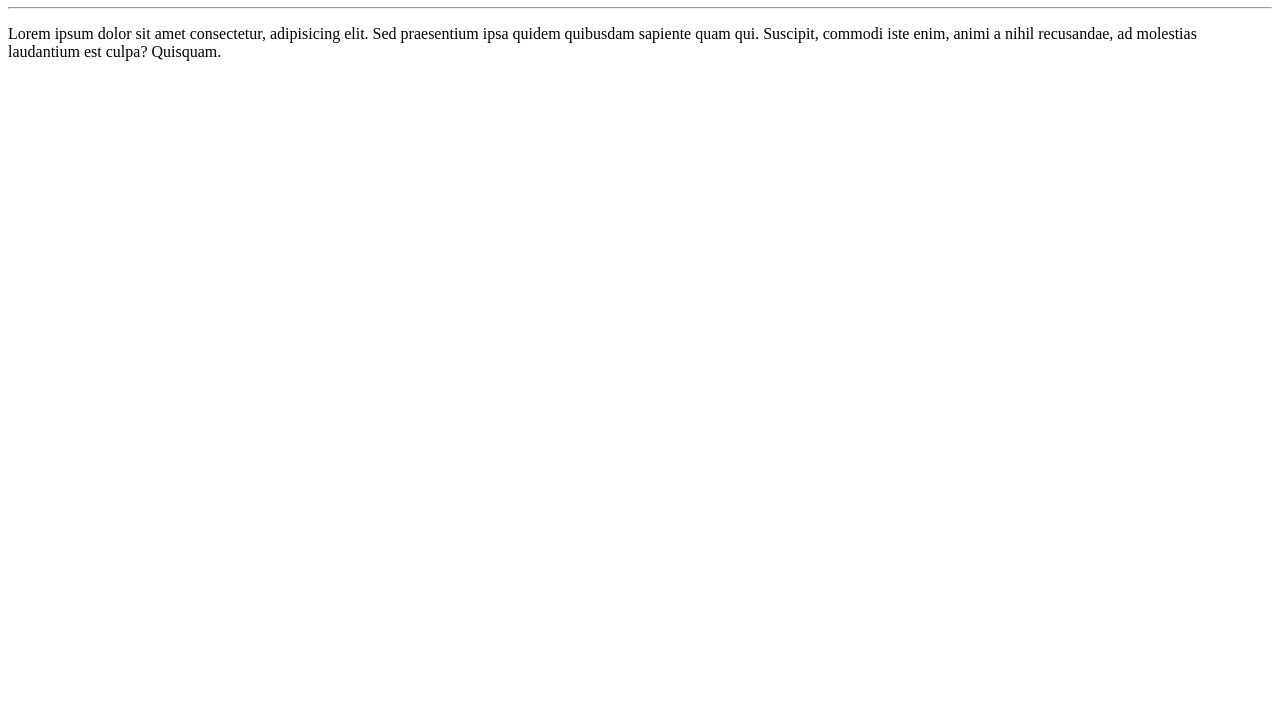
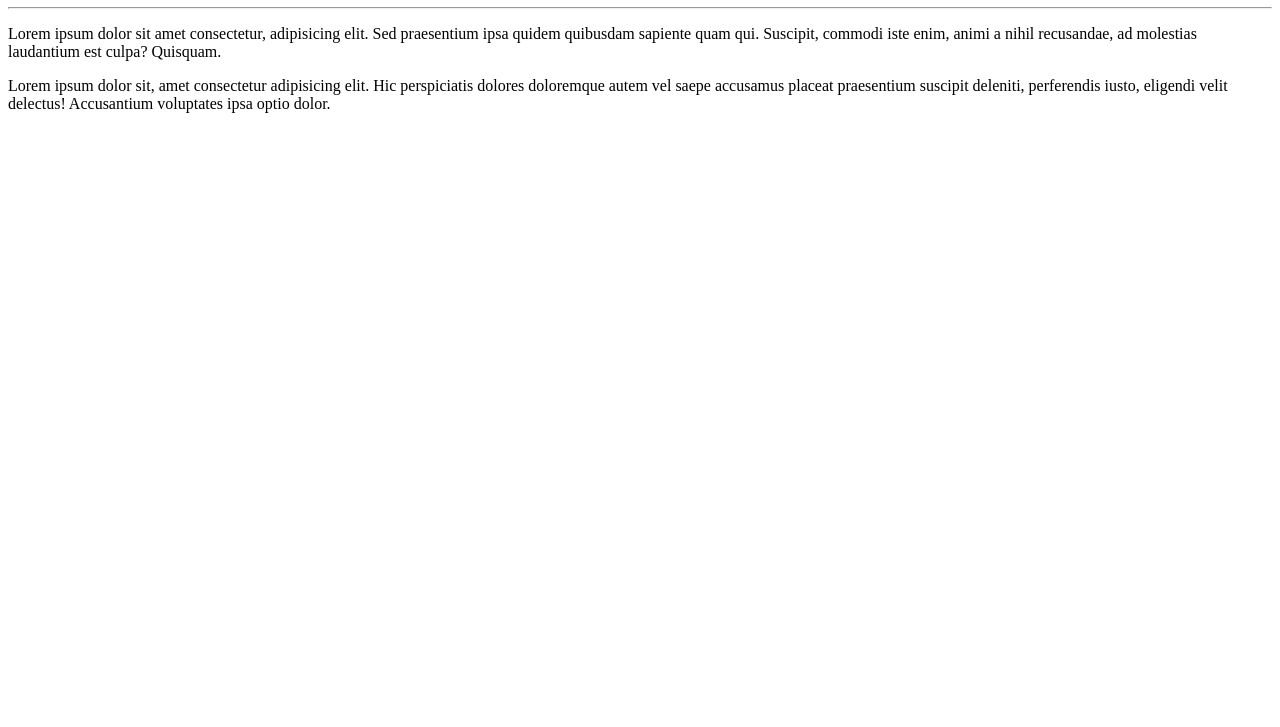
Before and after one commit to CARLOSEDUARDOSA/Ola-Mundo, a plain HTML site: page site-exemplo/index.html in a window 1280 px wide. Shown: the part 73-800 px from the top of the page. Drawn offline with Linux system fonts and the light colour scheme.

Commit message:
adicionei um parágrafo

```diff
--- a/site-exemplo/index.html
+++ b/site-exemplo/index.html
@@ -11,5 +11,7 @@
     <hr>
 
     <p>Lorem ipsum dolor sit amet consectetur, adipisicing elit. Sed praesentium ipsa quidem quibusdam sapiente quam qui. Suscipit, commodi iste enim, animi a nihil recusandae, ad molestias laudantium est culpa? Quisquam.</p>
+
+    <p>Lorem ipsum dolor sit, amet consectetur adipisicing elit. Hic perspiciatis dolores doloremque autem vel saepe accusamus placeat praesentium suscipit deleniti, perferendis iusto, eligendi velit delectus! Accusantium voluptates ipsa optio dolor.</p>
 </body>
 </html>
```
